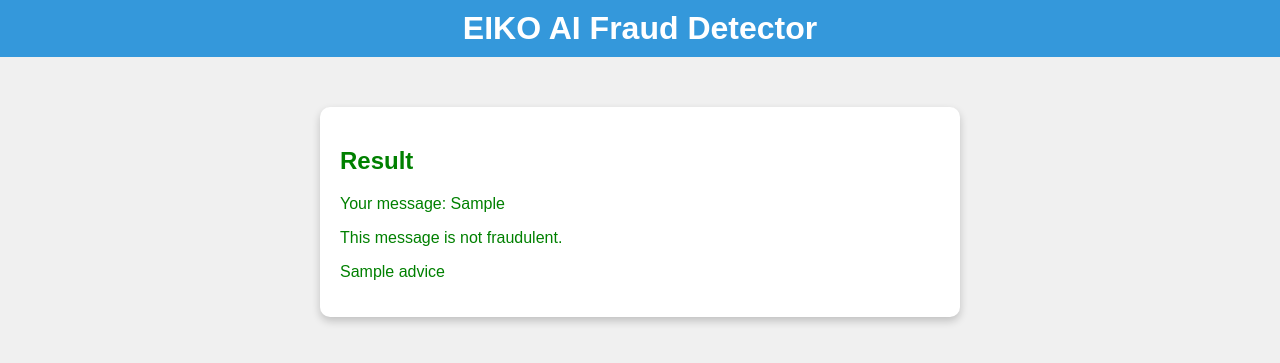
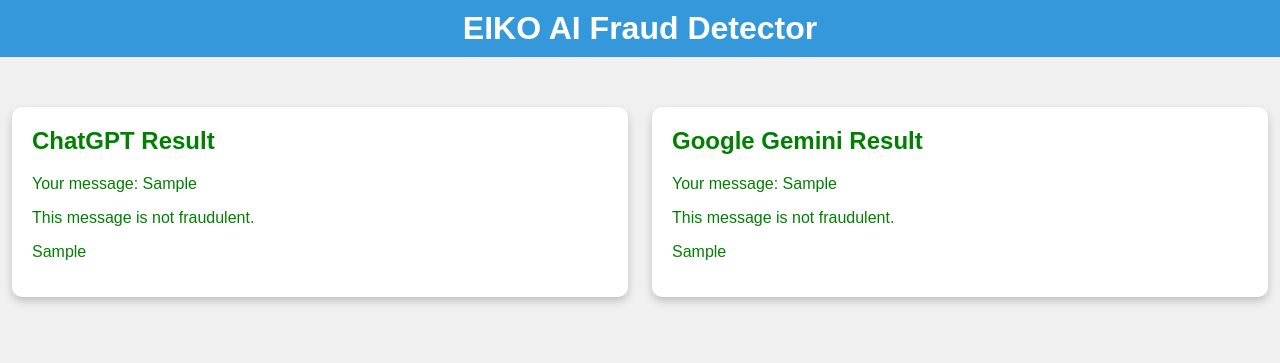
Before and after one commit to devgoks/Eiko-AI-Cyber-Guard, a Flask app: template templates/result.html in a window 1280 px wide. Shown: the top 363 px of the page. Run offline with Flask 3, Linux system fonts and the light colour scheme; the template is opened without the code that fills it: most values are stand-ins (such as "Sample title", 1, 10 or a date in 2020).

Commit message:
Added Google Gemini as Second Detector within the solution

```diff
--- a/eiko.py
+++ b/eiko.py
@@ -2,6 +2,7 @@
 from openai import OpenAI
 import os
 from dotenv import load_dotenv
+import google.generativeai as genai
 
 load_dotenv()
 
@@ -9,11 +10,15 @@
 openai_api_key = os.environ.get('OPENAPI_SECRET_KEY')
 client = OpenAI(api_key=openai_api_key)
 
+genai.configure(api_key=os.environ["GEMINI_API_KEY"])
+
 app = Flask(__name__)
 
 def check_fraudulent_message(message):
+    fraud_check_instruction = "Is the following message fraudulent?..., always include an advice in your response.....Also, at the end of your response if fraudulent add hashtag #Fraudulent if not #Nonfraudulent"
+
     messages = [
-        {"role": "system", "content": "Is the following message fraudulent?..., always include an advice in your response.....Also, at the end of your response if fraudulent add hashtag #Fraudulent if not #Nonfraudulent"},
+        {"role": "system", "content": fraud_check_instruction},
         {"role": "user", "content": message}
     ]
 
@@ -22,12 +27,17 @@
         messages=messages
     )
 
-    assistant_response = response.choices[0].message.content
+    chatgpt_assistant_response = response.choices[0].message.content
 
-    if '#fraudulent' in assistant_response.lower():
-        return True, assistant_response
-    else:
-        return False, assistant_response
+    print(response)
+
+    google_model = genai.GenerativeModel("gemini-1.5-flash")
+
+    google_model_response = google_model.generate_content(fraud_check_instruction + " \n Text to Check: \n"+message)
+
+    print(google_model_response.text)
+
+    return chatgpt_assistant_response, google_model_response.text
 
 @app.route("/", methods=["GET", "POST"])
 def index():
@@ -37,8 +47,20 @@
         sender = request.form["sender"]
         time_received = request.form["time_received"]
         message = "channel: " + channel + ", sender: " + sender + ", time_received: " + time_received + ", message: " + user_input
-        fraudulent, advice = check_fraudulent_message(message)
-        return render_template("result.html", user_input=user_input, fraudulent=fraudulent, advice=advice)
+        chatgpt_advice, gemini_advice = check_fraudulent_message(message)
+
+        if '#fraudulent' in chatgpt_advice.lower():
+            chatgpt_fraudulent = True
+        else:
+            chatgpt_fraudulent = False
+        if '#fraudulent' in gemini_advice.lower():
+            gemini_fraudulent = True
+        else:
+            gemini_fraudulent = False
+
+        return render_template("result.html", user_input=user_input, gemini_advice=gemini_advice,
+                               gemini_fraudulent=gemini_fraudulent,
+                               chatgpt_fraudulent=chatgpt_fraudulent, chatgpt_advice=chatgpt_advice)
     return render_template("index.html")
 
 if __name__ == "__main__":
--- a/templates/result.html
+++ b/templates/result.html
@@ -20,15 +20,17 @@
         h1 {
             margin: 0;
         }
+        #result-container {
+            display: flex;
+            justify-content: space-around;
+            margin-top: 50px;
+        }
         .result {
-            margin-top: 50px;
             padding: 20px;
             border-radius: 10px;
             background-color: #ffffff;
             box-shadow: 0 4px 8px 0 rgba(0, 0, 0, 0.2);
-            max-width: 600px;
-            margin-left: auto;
-            margin-right: auto;
+            width: 45%;
         }
         .fraudulent {
             color: red;
@@ -36,21 +38,40 @@
         .legitimate {
             color: green;
         }
+        h2 {
+            margin-top: 0;
+        }
     </style>
 </head>
 <body>
 <div id="top-bar">
     <h1>EIKO AI Fraud Detector</h1>
 </div>
-<div class="result {% if fraudulent %}fraudulent{% else %}legitimate{% endif %}">
-    <h2>Result</h2>
-    <p>Your message: {{ user_input }}</p>
-    {% if fraudulent %}
-    <p>This message is fraudulent.</p>
-    {% else %}
-    <p>This message is not fraudulent.</p>
-    {% endif %}
-    <p>{{ advice }}</p>
+
+<div id="result-container">
+    <!-- ChatGPT result -->
+    <div class="result {% if chatgpt_fraudulent %}fraudulent{% else %}legitimate{% endif %}">
+        <h2>ChatGPT Result</h2>
+        <p>Your message: {{ user_input }}</p>
+        {% if chatgpt_fraudulent %}
+        <p>This message is fraudulent.</p>
+        {% else %}
+        <p>This message is not fraudulent.</p>
+        {% endif %}
+        <p>{{ chatgpt_advice }}</p>
+    </div>
+
+    <!-- Google Gemini result -->
+    <div class="result {% if gemini_fraudulent %}fraudulent{% else %}legitimate{% endif %}">
+        <h2>Google Gemini Result</h2>
+        <p>Your message: {{ user_input }}</p>
+        {% if gemini_fraudulent %}
+        <p>This message is fraudulent.</p>
+        {% else %}
+        <p>This message is not fraudulent.</p>
+        {% endif %}
+        <p>{{ gemini_advice }}</p>
+    </div>
 </div>
 </body>
 </html>
```
Also changed, not shown: templates/index.html (+25 -5 lines).
